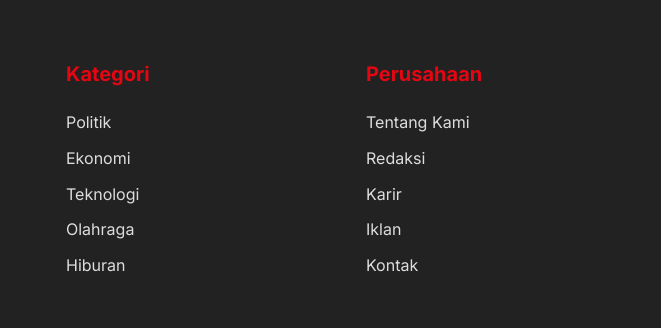
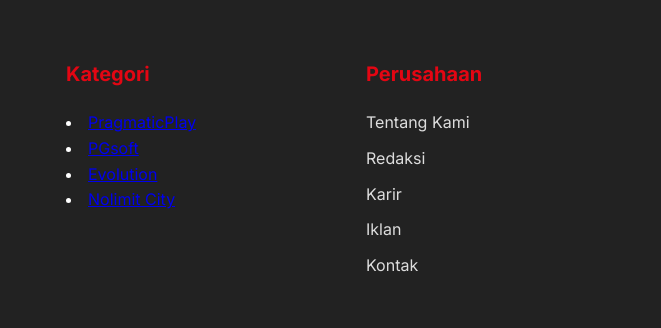
Before and after one commit to IndonesianTimes/News, a plain HTML site: page index.html in a window 1280 px wide. Shown: the part 2333-2661 px from the top of the page, 294-955 px from the left. Drawn offline with Linux system fonts and the light colour scheme.

Commit message:
Update index.html

```diff
--- a/index.html
+++ b/index.html
@@ -588,13 +588,10 @@
                 </div>
                 <div class="footer-column">
                     <h3>Kategori</h3>
-                    <ul class="footer-links">
-                        <li><a href="#">Politik</a></li>
-                        <li><a href="#">Ekonomi</a></li>
-                        <li><a href="#">Teknologi</a></li>
-                        <li><a href="#">Olahraga</a></li>
-                        <li><a href="#">Hiburan</a></li>
-                    </ul>
+               <li><a href="https://indonesiantimes.github.io/News/Pragmaticplay/">PragmaticPlay</a></li>
+                    <li><a href="https://indonesiantimes.github.io/News/PGsoft/">PGsoft</a></li>
+                    <li><a href="https://indonesiantimes.github.io/News/Evolution/">Evolution</a></li>
+                    <li><a href="https://indonesiantimes.github.io/News/NLC/">Nolimit City</a></li>
                 </div>
                 <div class="footer-column">
                     <h3>Perusahaan</h3>
```
